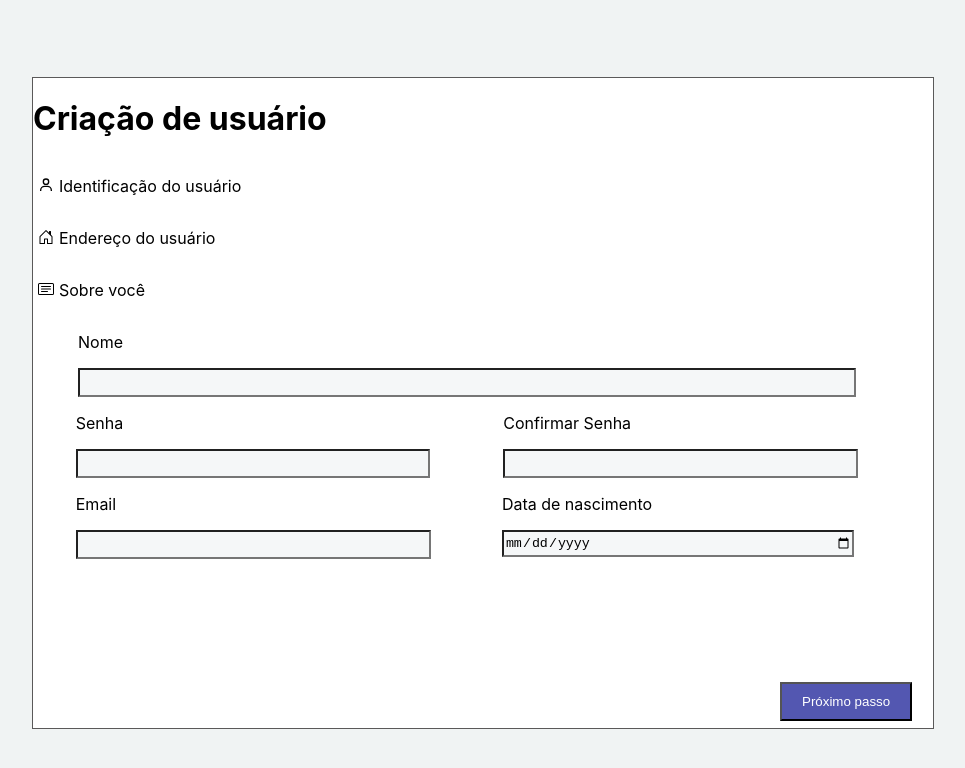
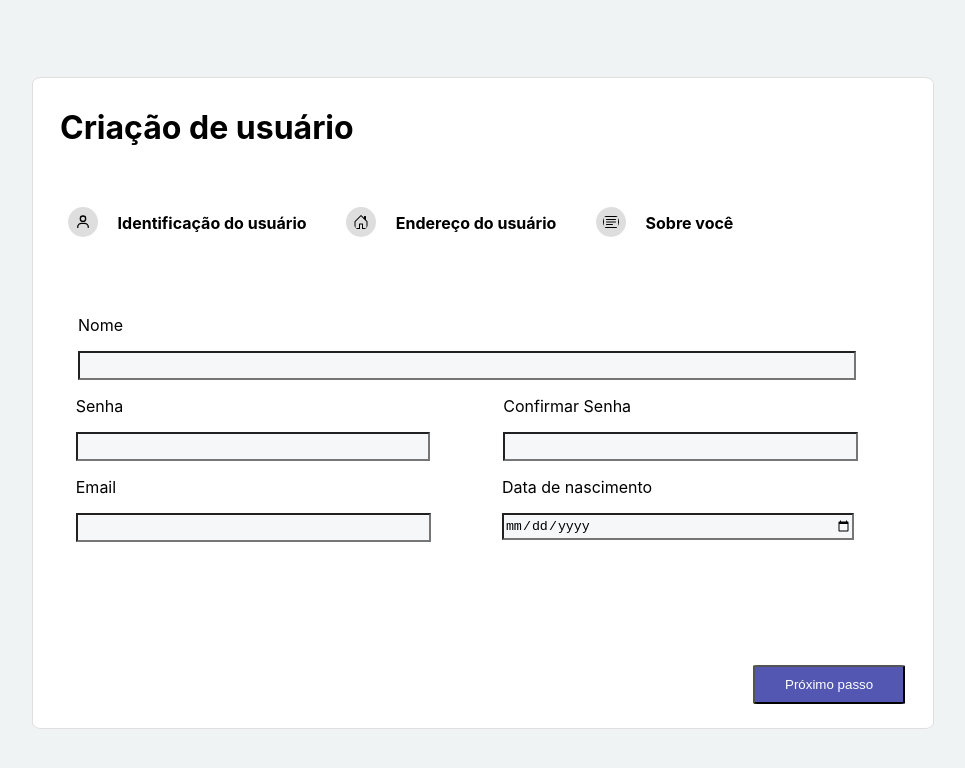
Before and after one commit to AllineFranciely/Sossego-Challenge, a React (Create React App) app: page /user-id in a window 1280 px wide. Shown: the top 768 px of the page, without its empty margins (160-1125 px from the left). Built offline with nearby package versions, Linux system fonts and the light colour scheme.

Commit message:
style: finaliza ajustes na página de identificação do usuário

```diff
--- a/src/components/AboutIcon/AboutIcon.css
+++ b/src/components/AboutIcon/AboutIcon.css
@@ -1,10 +1,12 @@
 .AboutIcon {
   display: flex;
   flex-direction: row;
-  margin-left: 5px;
 }
 
 .TextIcon {
-  margin-right: 5px;
-  margin-top: 17px;
+  background-color: rgb(222, 222, 223);
+  border-radius: 100%;
+  margin-right: 20px;
+  margin-top: 10px;
+  padding: 7px;
 }
--- a/src/components/AboutIcon/AboutIcon.js
+++ b/src/components/AboutIcon/AboutIcon.js
@@ -6,7 +6,7 @@ function AboutIcon() {
   return (
     <div className="AboutIcon">
       <BsCardText className="TextIcon"/>
-      <p>Sobre você</p>
+      <p><b>Sobre você</b></p>
     </div>
   );
 }
--- a/src/components/AddressIcon/AddressIcon.css
+++ b/src/components/AddressIcon/AddressIcon.css
@@ -1,10 +1,12 @@
 .AddressIcon {
   display: flex;
   flex-direction: row;
-  margin-left: 5px;
 }
 
 .HouseIcon {
-  margin-right: 5px;
-  margin-top: 17px;
+  background-color: rgb(222, 222, 223);
+  border-radius: 100%;
+  margin-right: 20px;
+  margin-top: 10px;
+  padding: 7px;
 }
--- a/src/components/AddressIcon/AddressIcon.js
+++ b/src/components/AddressIcon/AddressIcon.js
@@ -6,7 +6,7 @@ function AddressIcon() {
   return (
     <div className="AddressIcon">
       <BsHouseDoor className="HouseIcon"/>
-      <p>Endereço do usuário</p>
+      <p><b>Endereço do usuário</b></p>
     </div>
   );
 }
--- a/src/components/IDIcon/IDIcon.css
+++ b/src/components/IDIcon/IDIcon.css
@@ -1,10 +1,13 @@
 .IdIcon {
   display: flex;
   flex-direction: row;
-  margin-left: 5px;
+  margin-left: 15px;
 }
 
 .UserIcon {
-  margin-right: 5px;
-  margin-top: 17px;
+  background-color: rgb(222, 222, 223);
+  border-radius: 100%;
+  margin-right: 20px;
+  margin-top: 10px;
+  padding: 7px;
 }
--- a/src/components/IDIcon/IDIcon.js
+++ b/src/components/IDIcon/IDIcon.js
@@ -6,7 +6,7 @@ function IdIcon() {
   return (
     <div className="IdIcon">
       <BiUser className="UserIcon"/>
-      <p>Identificação do usuário</p>
+      <p><b>Identificação do usuário</b></p>
     </div>
   );
 }
--- a/src/components/IdUser/IdUser.css
+++ b/src/components/IdUser/IdUser.css
@@ -1,3 +1,8 @@
+.titleID {
+  margin-left: 3%;
+  margin-top: 30px;
+}
+
 .pageUserId{
   margin-left: 15%;
   padding-top: 6%;
@@ -6,7 +11,8 @@
 
 .boxUserId {
   background-color: white;
-  border: solid 1px rgb(90, 89, 89);
+  border: solid 1px rgb(224, 222, 222);
+  border-radius: 1%;
   height: 650px;
   width: 900px;
 }
@@ -72,11 +78,12 @@
 
 .nextButton {
   background-color: #5357B1;
+  border-radius: 3%;
   color: white;
   padding-bottom: 10px;
-  padding-left: 20px;
-  padding-right: 20px;
+  padding-left: 30px;
+  padding-right: 30px;
   padding-top: 10px;
-  margin-left: 83%;
+  margin-left: 80%;
   margin-top: 115px;
 }
--- a/src/components/IdUser/IdUser.js
+++ b/src/components/IdUser/IdUser.js
@@ -28,7 +28,7 @@ function IdUser() {
   return (
     <div className="pageUserId">
       <div className="boxUserId">
-        <h1>Criação de usuário</h1>
+        <h1 className="titleID">Criação de usuário</h1>
         <NavigateBar />
         <form className="Form">
           <div className="formName">
--- a/src/components/NavigateBar/NavigateBar.css
+++ b/src/components/NavigateBar/NavigateBar.css
@@ -0,0 +1,8 @@
+.navibar {
+  display: flex;
+  flex-direction: row;
+  justify-content: space-around;
+  margin-bottom: 50px;
+  margin-right: 20%;
+  margin-top: 50px;
+}
--- a/src/components/NavigateBar/NavigateBar.js
+++ b/src/components/NavigateBar/NavigateBar.js
@@ -2,10 +2,11 @@ import React from 'react';
 import IdIcon from '../IDIcon/IDIcon';
 import AddressIcon from '../AddressIcon/AddressIcon';
 import AboutIcon from '../AboutIcon/AboutIcon';
+import './NavigateBar.css';
 
 function NavigateBar () {
   return (
-    <div>
+    <div className="navibar">
       <IdIcon />
       <AddressIcon />
       <AboutIcon />
```
